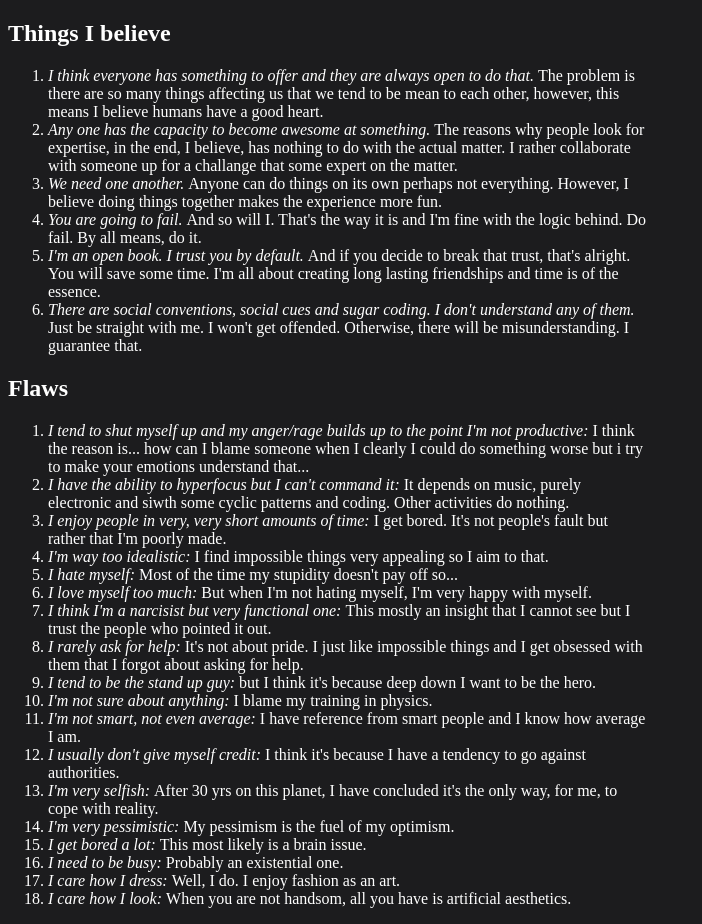
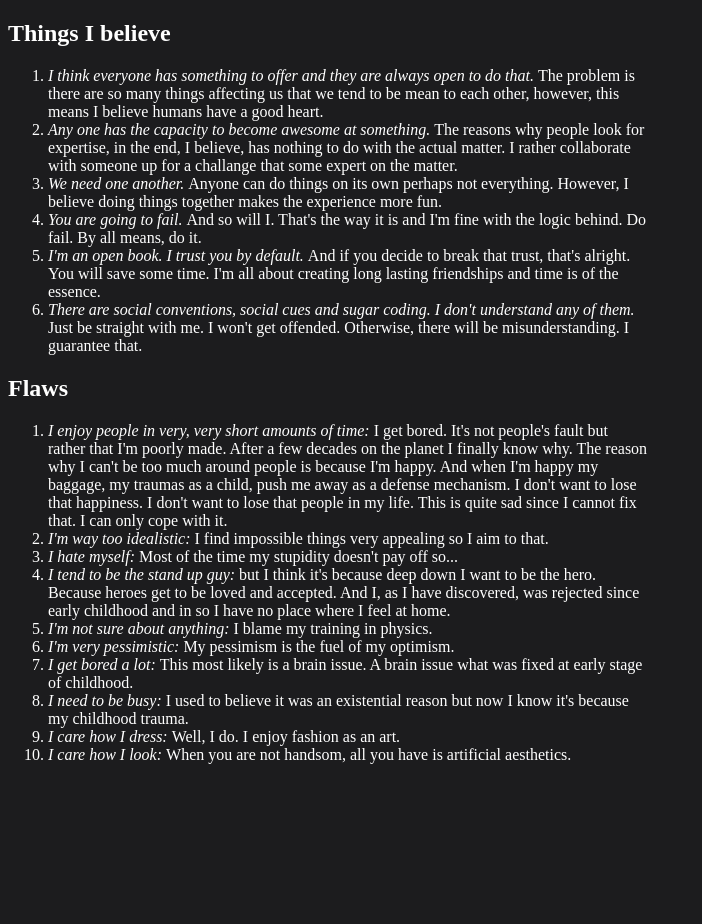
Before and after one commit to n0um3n4/second_mirror_website, a plain HTML site: page readme.html in a window 1280 px wide. Shown: the whole page, without its empty margins (0-702 px from the left). After the commit the page ends 800 px from the top, so only its background shows below. Drawn offline with Linux system fonts and the light colour scheme.

Commit message:
update website.

```diff
--- a/readme.html
+++ b/readme.html
@@ -68,21 +68,9 @@
                 <ol>
                     <li>
                         <em>
-                            I tend to shut myself up and my anger/rage builds up to the point I'm not productive:
-                        </em>
-                        I think the reason is... how can I blame someone when I clearly I could do something worse but i try to make your emotions understand that...
-                    </li>
-                    <li>
-                        <em>
-                            I have the ability to hyperfocus but I can't command it:
-                        </em>
-                        It depends on music, purely electronic and siwth some cyclic patterns and coding. Other activities do nothing.
-                    </li>
-                    <li>
-                        <em>
                             I enjoy people in very, very short amounts of time:
                         </em>
-                        I get bored. It's not people's fault but rather that I'm poorly made.
+                        I get bored. It's not people's fault but rather that I'm poorly made. After a few decades on the planet I finally know why. The reason why I can't be too much around people is because I'm happy. And when I'm happy my baggage, my traumas as a child, push me away as a defense mechanism. I don't want to lose that happiness. I don't want to lose that people in my life. This is quite sad since I cannot fix that. I can only cope with it.
                     </li>
                     <li>
                         <em>
@@ -98,51 +86,15 @@
                     </li>
                     <li>
                         <em>
-                        I love myself too much:
-                        </em>
-                        But when I'm not hating myself, I'm very happy with myself.
-                    </li>
-                    <li>
-                        <em>
-                        I think I'm a narcisist but very functional one:
-                        </em>
-                        This mostly an insight that I cannot see but I trust the people who pointed it out.
-                    </li>
-                    <li>
-                        <em>
-                        I rarely ask for help:
-                        </em>
-                        It's not about pride. I just like impossible things and I get obsessed with them that I forgot about asking for help.
-                    </li>
-                    <li>
-                        <em>
                             I tend to be the stand up guy:
                         </em>
-                        but I think it's because deep down I want to be the hero.
+                        but I think it's because deep down I want to be the hero. Because heroes get to be loved and accepted. And I, as I have discovered, was rejected since early childhood and in so I have no place where I feel at home.
                     </li>
                     <li>
                         <em>
                             I'm not sure about anything:
                         </em>
                         I blame my training in physics.
-                    </li>
-                    <li>
-                        <em>
-                            I'm not smart, not even average:
-                        </em>
-                        I have reference from smart people and I know how average I am.
-                    </li>
-                    <li>
-                        <em>
-                            I usually don't give myself credit:
-                        </em>
-                        I think it's because I have a tendency to go against authorities.
-                    </li>
-                    <li>
-                        <em>
-                            I'm very selfish:
-                        </em>
-                        After 30 yrs on this planet, I have concluded it's the only way, for me, to cope with reality.
                     </li>
                     <li>
                         <em>
@@ -154,13 +106,13 @@
                         <em>
                             I get bored a lot:
                         </em>
-                        This most likely is a brain issue.
+                        This most likely is a brain issue. A brain issue what was fixed at early stage of childhood.
                     </li>
                     <li>
                         <em>
                             I need to be busy:
                         </em>
-                        Probably an existential one.
+                        I used to believe it was an existential reason but now I know it's because my childhood trauma.
                     </li>
                     <li>
                         <em>
```
